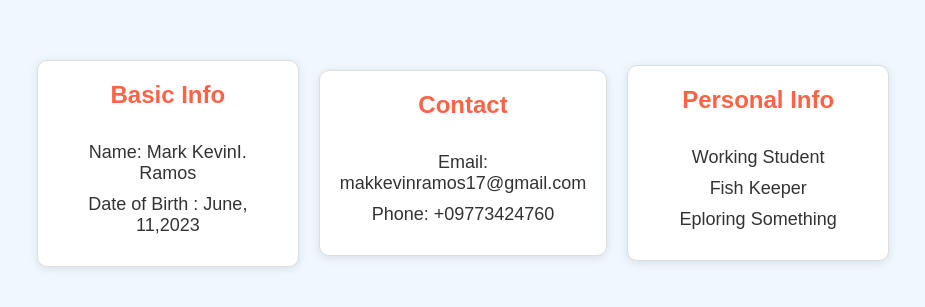
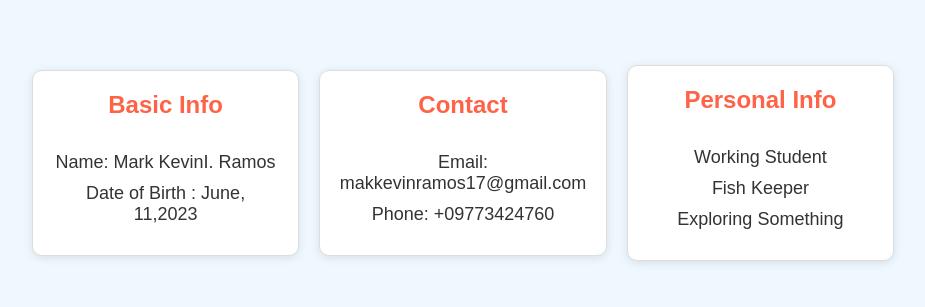
Before and after one commit to KevinRamos19/Ramos-Mark-Kevin-CS3103_WST-Activities-, a plain HTML site: page Exercise Sets/Exercise 2/about.html in a window 1280 px wide. Shown: the part 237-544 px from the top of the page, without its empty margins (177-1102 px from the left). Drawn offline with Linux system fonts and the light colour scheme.

Commit message:
Update about.html

```diff
--- a/Exercise Sets/Exercise 2/about.html
+++ b/Exercise Sets/Exercise 2/about.html
@@ -29,7 +29,7 @@
             <br>
             <p> Working Student</p>
             <p>Fish Keeper</p>
-            <p>Eploring Something</p>
+            <p>Exploring Something</p>
 
         </div>
     </div>
```
